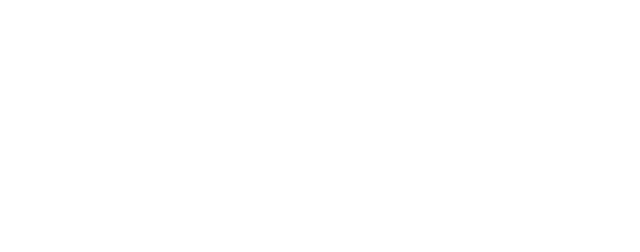
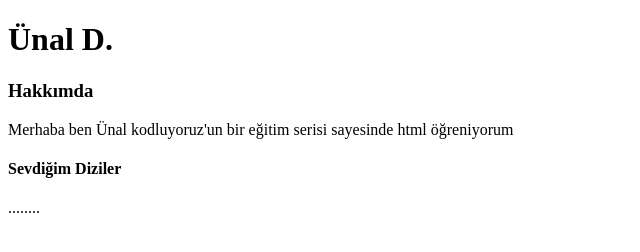
Before and after one commit to unaldutlu/kodluyoruzilkrepo, a plain HTML site: page index.html in a window 1280 px wide. Shown: the whole page, without its empty margins (0-640 px from the left). Drawn offline with Linux system fonts and the light colour scheme.

Commit message:
ödev1 eklendi

```diff
--- a/index.html
+++ b/index.html
@@ -1,12 +1,20 @@
 <!DOCTYPE html>
 <html lang="en">
+
 <head>
     <meta charset="UTF-8">
     <meta http-equiv="X-UA-Compatible" content="IE=edge">
     <meta name="viewport" content="width=device-width, initial-scale=1.0">
     <title>Document</title>
 </head>
+
 <body>
+    <!--Ödev1-->
+    <h1>Ünal D.</h1>
+    <h3>Hakkımda</h3>
+    <p>Merhaba ben Ünal kodluyoruz'un bir eğitim serisi sayesinde html öğreniyorum</p>
+    <h4>Sevdiğim Diziler</h4>
+    <p>........</p>
+</body>
 
-</body>
 </html>
```
